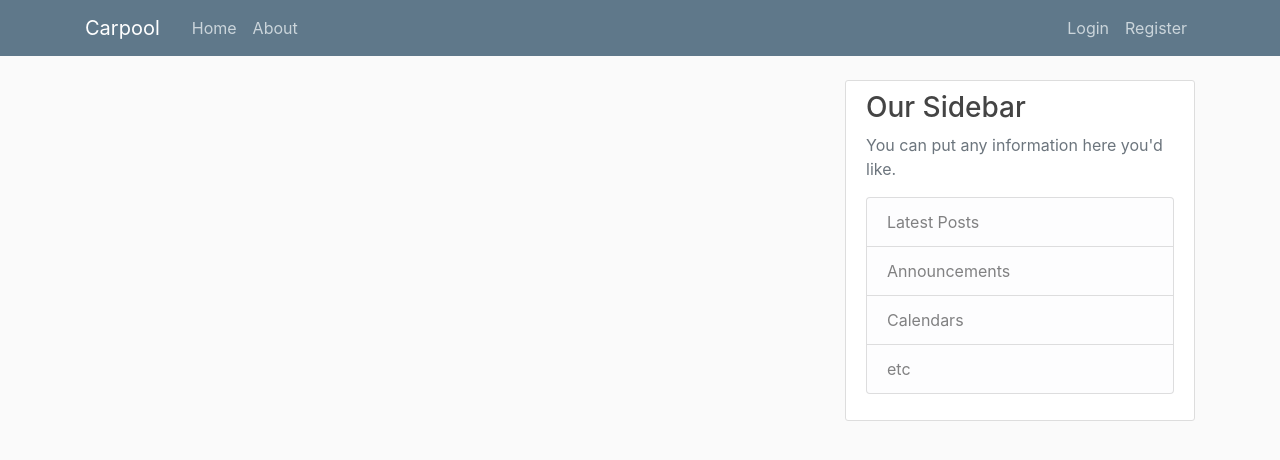
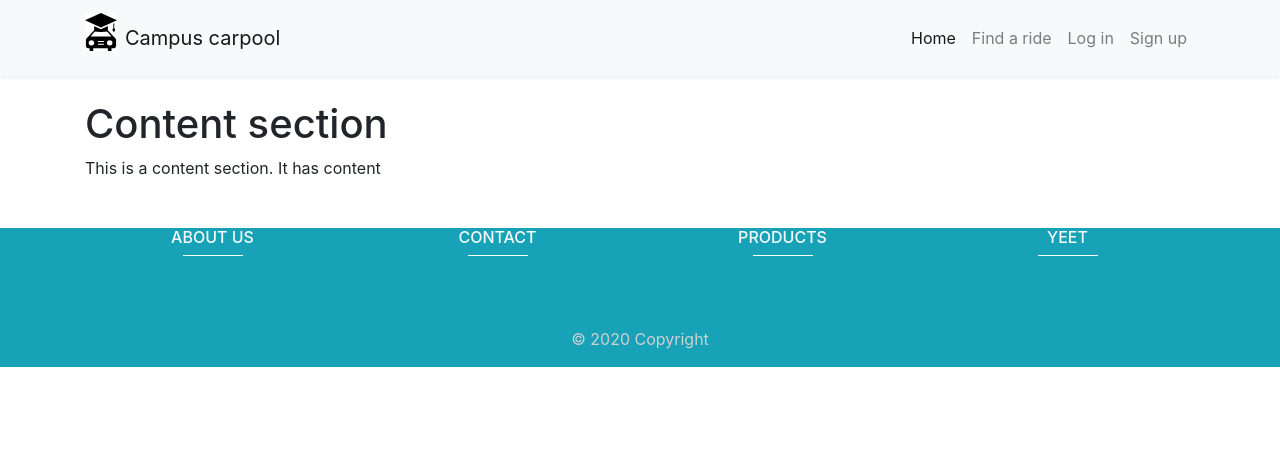
Before and after one commit to EvaNote/PPDB-team3, a Flask app: page / in a window 1280 px wide. Shown: the top 460 px of the page. Run offline with Flask 2, Linux system fonts and the light colour scheme; data that the repository does not hold is empty; some libraries are stand-ins or nearby versions.

Commit message:
Arno's branch - work in progress

```diff
--- a/src/static/main.css
+++ b/src/static/main.css
@@ -1,81 +1,19 @@
-body {
-    background: #fafafa;
-    color: #333333;
-    margin-top: 5rem;
-  }
+@import url('https://fonts.googleapis.com/css?family=Montserrat&display=swap');
 
-  h1, h2, h3, h4, h5, h6 {
-    color: #444444;
-  }
+.logo span {
+    line-height: 50px;
+}
 
-  .bg-steel {
-    background-color: #5f788a;
-  }
+hr {
+    display: block;
+    height: 1px;
+    border: 0;
+    border-top: 1px solid #ffffff;
+    margin: 1em 0;
+    padding: 0;
+    width: 60px;
+}
 
-  .site-header .navbar-nav .nav-link {
-    color: #cbd5db;
-  }
-
-  .site-header .navbar-nav .nav-link:hover {
-    color: #ffffff;
-  }
-
-  .site-header .navbar-nav .nav-link.active {
-    font-weight: 500;
-  }
-
-  .content-section {
-    background: #ffffff;
-    padding: 10px 20px;
-    border: 1px solid #dddddd;
-    border-radius: 3px;
-    margin-bottom: 20px;
-  }
-
-  .article-title {
-    color: #222222;
-    font-size: larger;
-  }
-
-  a.article-title:hover {
-    color: #428bca;
-    text-decoration: none;
-  }
-
-  .article-content {
-    white-space: pre-line;
-  }
-
-  .article-img {
-    height: 65px;
-    width: 65px;
-    margin-right: 16px;
-  }
-
-  .article-metadata {
-    padding-bottom: 1px;
-    margin-bottom: 4px;
-    border-bottom: 1px solid #e3e3e3
-  }
-
-  .article-metadata a:hover {
-    color: #333;
-    text-decoration: none;
-  }
-
-  .article-svg {
-    width: 25px;
-    height: 25px;
-    vertical-align: middle;
-  }
-
-  .account-img {
-    height: 125px;
-    width: 125px;
-    margin-right: 20px;
-    margin-bottom: 16px;
-  }
-
-  .account-heading {
-    font-size: 2.5rem;
-  }
+.footer-copyright {
+    color: #d0d0d0;
+}
--- a/src/templates/base.html
+++ b/src/templates/base.html
@@ -6,75 +6,98 @@
     <meta name="viewport" content="width=device-width, initial-scale=1, shrink-to-fit=no">
 
     <!-- Bootstrap CSS -->
-    <link rel="stylesheet" href="https://stackpath.bootstrapcdn.com/bootstrap/4.4.1/css/bootstrap.min.css" integrity="sha384-Vkoo8x4CGsO3+Hhxv8T/Q5PaXtkKtu6ug5TOeNV6gBiFeWPGFN9MuhOf23Q9Ifjh" crossorigin="anonymous">
+    <link rel="stylesheet" href="https://stackpath.bootstrapcdn.com/bootstrap/4.4.1/css/bootstrap.min.css"
+          integrity="sha384-Vkoo8x4CGsO3+Hhxv8T/Q5PaXtkKtu6ug5TOeNV6gBiFeWPGFN9MuhOf23Q9Ifjh" crossorigin="anonymous">
 
     <!-- Custom CSS -->
     <link rel="stylesheet" href="{{ url_for('static', filename='main.css') }}">
 
     {% if title %}
-        <title>Carpool - {{ title }}</title>
+        <title>Campus Carpool - {{ title }}</title>
     {% else %}
-        <title>Carpool</title>
+        <title>Campus Carpool</title>
     {% endif %}
 </head>
 <body>
-    <header class="site-header">
-        <nav class="navbar navbar-expand-md navbar-dark bg-steel fixed-top">
+<!-- Navigation bar -->
+<nav class="navbar navbar-expand-md navbar-light bg-light shadow-sm mb-4">
     <div class="container">
-                <a class="navbar-brand mr-4" href={{ url_for('home') }}>Carpool</a>
-                <button class="navbar-toggler" type="button" data-toggle="collapse" data-target="#navbarToggle" aria-controls="navbarToggle" aria-expanded="false" aria-label="Toggle navigation">
+        <!-- Left side of navbar -->
+        <div class="logo">
+            <a class="navbar-brand" href={{ url_for('home') }}>
+                <img src="{{ url_for('static', filename="logo.svg") }}" class="float-left mr-2" height=auto width="32px"
+                     alt="logo">
+                <span>Campus carpool</span>
+            </a>
+        </div>
+        <!-- menu icon and navigation options -->
+        <button class="navbar-toggler" type="button" data-toggle="collapse" data-target="#navbarMenu">
             <span class="navbar-toggler-icon"></span>
         </button>
-                <div class="collapse navbar-collapse" id="navbarToggle">
-                    <div class="navbar-nav mr-auto">
-                        <a class="nav-item nav-link" href={{ url_for('home') }}>Home</a>
-                        <a class="nav-item nav-link" href={{ url_for('about') }}>About</a>
+        <div class="collapse navbar-collapse" id="navbarMenu">
+            <ul class="navbar-nav ml-auto">
+                <li class="nav-item">
+                    <a class="nav-link active" href={{ url_for('home') }}>Home</a>
+                </li>
+                <li class="nav-item">
+                    <a class="nav-link" href={{ url_for('about') }}>Find a ride</a>
+                </li>
+                <li class="nav-item">
+                    <a class="nav-link" href={{ url_for('login') }}>Log in</a>
+                </li>
+                <li class="nav-item">
+                    <a class="nav-link" href={{ url_for('register') }}>Sign up</a>
+                </li>
+            </ul>
         </div>
-                    <!-- Navbar Right Side -->
-                    <div class="navbar-nav">
-                        <a class="nav-item nav-link" href={{ url_for('login') }}>Login</a>
-                        <a class="nav-item nav-link" href={{ url_for('register') }}>Register</a>
+    </div>
+</nav>
+
+<!-- Content -->
+<main role="main">
+    <div class="container">
+        {% block content %}{% endblock %}
+    </div>
+</main>
+
+<!-- Footer -->
+<footer class="page-footer font-small bg-info text-light">
+    <div class="container text-md-left mt-5">
+        <div class="row mt-3">
+            <div class="col-md-3 col-lg-4 col-xl-3 mx-auto mb-4 text-center">
+                <h6 class="text-uppercase">About us</h6>
+                <hr class="mb-4 mt-0 d-inline-block mx-auto text-info">
+            </div>
+            <div class="col-md-3 col-lg-4 col-xl-3 mx-auto mb-4 text-center">
+                <h6 class="text-uppercase">Contact</h6>
+                <hr class=" mb-4 mt-0 d-inline-block mx-auto">
+            </div>
+            <div class="col-md-3 col-lg-4 col-xl-3 mx-auto mb-4 text-center">
+                <h6 class="text-uppercase">Products</h6>
+                <hr class="mb-4 mt-0 d-inline-block mx-auto">
+            </div>
+            <div class="col-md-3 col-lg-4 col-xl-3 mx-auto mb-4 text-center">
+                <h6 class="text-uppercase">Yeet</h6>
+                <hr class="mb-4 mt-0 d-inline-block mx-auto">
             </div>
         </div>
     </div>
-        </nav>
-    </header>
 
-    <main role="main" class="container">
-        <div class="row">
-            <div class="col-md-8">
-                {% with messages = get_flashed_messages(with_categories=true) %}
-                    {% if messages %}
-                        {% for category, message in messages %}
-                            <div class="alert alert-{{ category }}">
-                                {{ message }}
+    <div class="footer-copyright text-center py-3">
+        &copy; 2020 Copyright
     </div>
-                        {% endfor %}
-                    {% endif %}
-                {% endwith %}
-                {% block content %}{% endblock %}
-            </div>
-            <div class="col-md-4">
-                <div class="content-section">
-                    <h3>Our Sidebar</h3>
-                    <p class='text-muted'>You can put any information here you'd like.
-                        <ul class="list-group">
-                            <li class="list-group-item list-group-item-light">Latest Posts</li>
-                            <li class="list-group-item list-group-item-light">Announcements</li>
-                            <li class="list-group-item list-group-item-light">Calendars</li>
-                            <li class="list-group-item list-group-item-light">etc</li>
-                        </ul>
-                    </p>
-                </div>
-            </div>
-        </div>
-    </main>
-
+</footer>
 
 <!-- Optional JavaScript -->
 <!-- jQuery first, then Popper.js, then Bootstrap JS -->
-    <script src="https://code.jquery.com/jquery-3.4.1.slim.min.js" integrity="sha384-J6qa4849blE2+poT4WnyKhv5vZF5SrPo0iEjwBvKU7imGFAV0wwj1yYfoRSJoZ+n" crossorigin="anonymous"></script>
-    <script src="https://cdn.jsdelivr.net/npm/popper.js@1.16.0/dist/umd/popper.min.js" integrity="sha384-Q6E9RHvbIyZFJoft+2mJbHaEWldlvI9IOYy5n3zV9zzTtmI3UksdQRVvoxMfooAo" crossorigin="anonymous"></script>
-    <script src="https://stackpath.bootstrapcdn.com/bootstrap/4.4.1/js/bootstrap.min.js" integrity="sha384-wfSDF2E50Y2D1uUdj0O3uMBJnjuUD4Ih7YwaYd1iqfktj0Uod8GCExl3Og8ifwB6" crossorigin="anonymous"></script>
+<script src="https://code.jquery.com/jquery-3.4.1.slim.min.js"
+        integrity="sha384-J6qa4849blE2+poT4WnyKhv5vZF5SrPo0iEjwBvKU7imGFAV0wwj1yYfoRSJoZ+n"
+        crossorigin="anonymous"></script>
+<script src="https://cdn.jsdelivr.net/npm/popper.js@1.16.0/dist/umd/popper.min.js"
+        integrity="sha384-Q6E9RHvbIyZFJoft+2mJbHaEWldlvI9IOYy5n3zV9zzTtmI3UksdQRVvoxMfooAo"
+        crossorigin="anonymous"></script>
+<script src="https://stackpath.bootstrapcdn.com/bootstrap/4.4.1/js/bootstrap.min.js"
+        integrity="sha384-wfSDF2E50Y2D1uUdj0O3uMBJnjuUD4Ih7YwaYd1iqfktj0Uod8GCExl3Og8ifwB6"
+        crossorigin="anonymous"></script>
 </body>
 </html>
--- a/src/templates/home.html
+++ b/src/templates/home.html
@@ -1,14 +1,17 @@
 {% extends "base.html" %}
 {% block content %}
-{% for user in users %}
-    <article class="media content-section">
-        <div class="media-body">
-            <div class="article-metadata">
-                <p class="article-title mr-2">{{ user.first_name }} {{ user.last_name }}</p>
-                <small class="text-muted">joined on {{ user.joined_on }}</small>
-            </div>
-            <p class="article-content">Email: {{ user.email }}</p>
-        </div>
-    </article>
-{% endfor %}
+    {# Code to test if database connection works - prints all users to home page #}
+    {#{% for user in users %}#}
+    {#    <article class="media content-section">#}
+    {#        <div class="media-body">#}
+    {#            <div class="article-metadata">#}
+    {#                <p class="article-title mr-2">{{ user.first_name }} {{ user.last_name }}</p>#}
+    {#                <small class="text-muted">joined on {{ user.joined_on }}</small>#}
+    {#            </div>#}
+    {#            <p class="article-content">Email: {{ user.email }}</p>#}
+    {#        </div>#}
+    {#    </article>#}
+    {#{% endfor %}#}
+    <h1>Content section</h1>
+    <p>This is a content section. It has content</p>
 {% endblock content %}
```
Also changed, not shown: src/static/logo.svg (added). Lines whose indentation alone changed are shown as unchanged.
